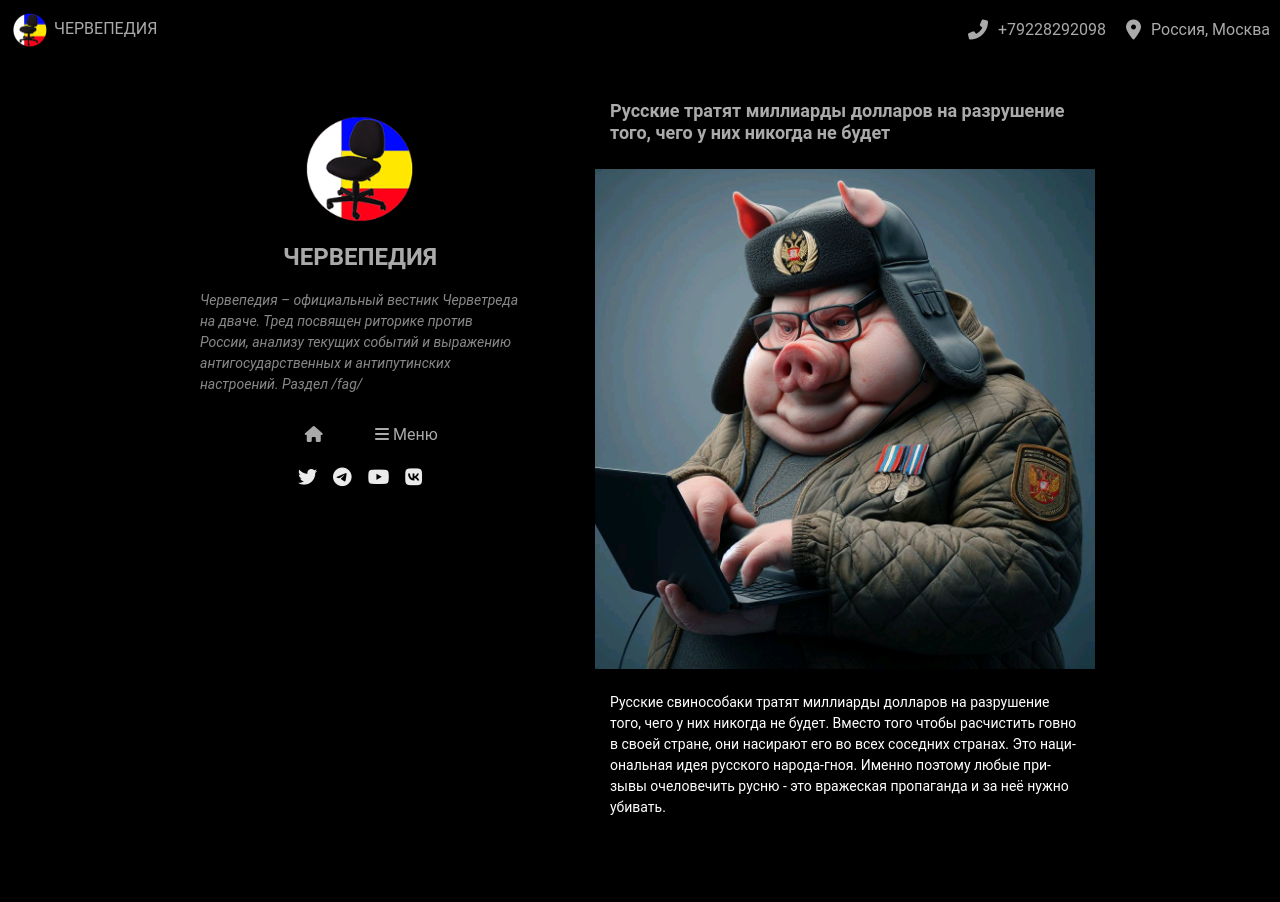
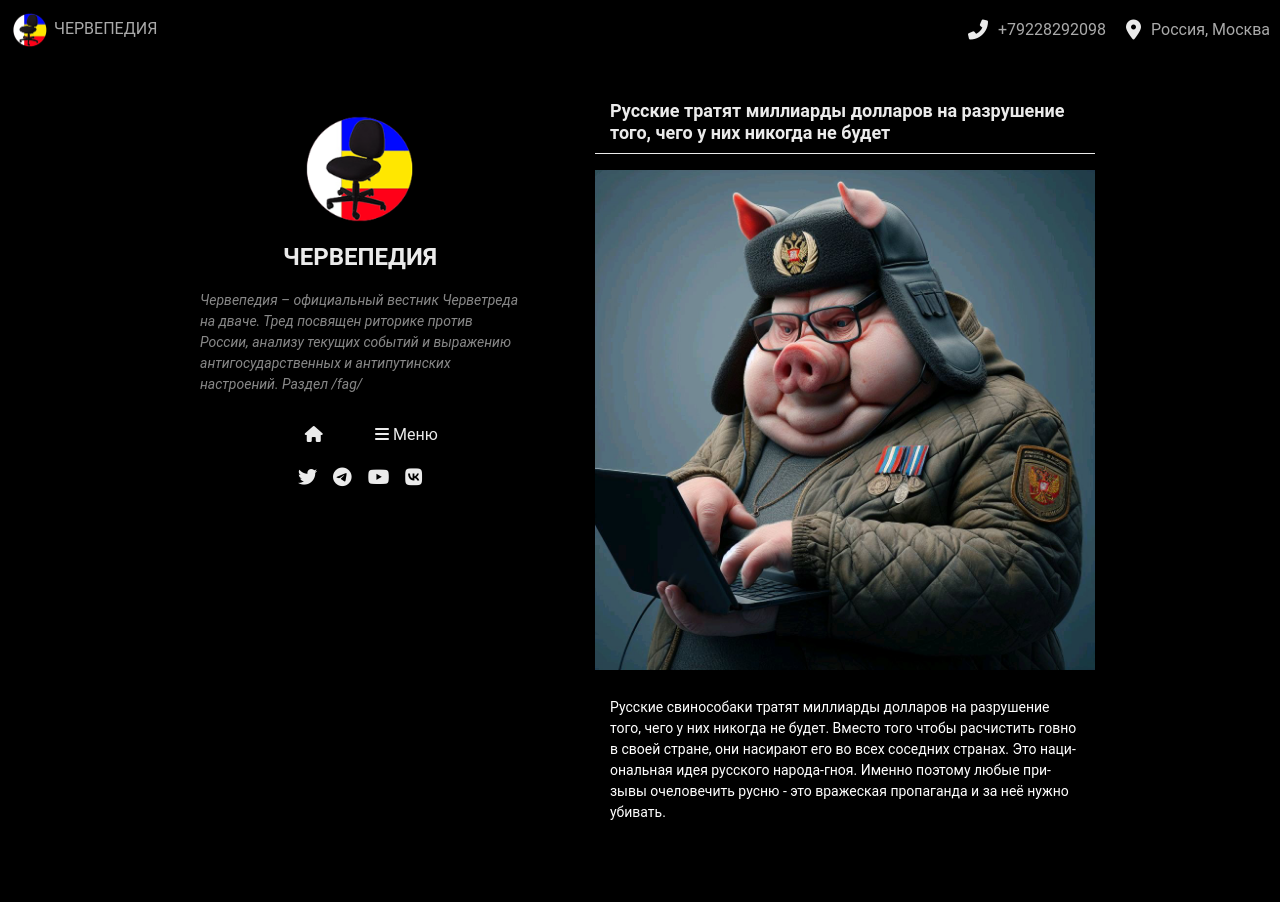
Before and after one commit to chervepedia/chervepedia.github.io, a Jekyll site: the page built from _posts/2023-10-10-черветред-против-россии-14.md, in a window 1280 px wide. Built offline with Jekyll 4.4.1, drawn with Linux system fonts in a browser that asks for light colours; a script that is not in the unit is left out; comment, search, counter and statistics services are not loaded.

Commit message:
Update style.css

```diff
--- a/assets/css/style.css
+++ b/assets/css/style.css
@@ -1,5 +1,3 @@
-Что нужно сделать чтобы блок с текстом поста отступал сверху от картинки на 8 пикселей
-
 
 :root {
     --main-color: #EBEBEB; /* Светло-розовый цвет */
@@ -223,7 +221,7 @@
 }
 
 .post-title {
-    font-size: 18px;
+    font-size: 16px;
     font-weight: bold;
     color: var(--main-color);
     margin: 0;
@@ -241,7 +239,7 @@
     justify-content: center;
     align-items: center; /* Центрирование изображения по вертикали */
     background: transparent;
-    margin-bottom: 8px;
+    margin-bottom: 12px;
 }
 
 /* Стили для изображения поста */
@@ -251,7 +249,7 @@
     width: auto; /* Автоматическая ширина, сохраняет пропорции */
     height: auto; /* Автоматическая высота, сохраняет пропорции */
     object-fit: contain; /* Сохраняет пропорции изображения и не обрезает его */
-    border-radius: 8px; /* Закругление углов изображения */
+    border-radius: 4px; /* Закругление углов изображения */
     box-shadow: 0 0 10px rgba(255, 255, 255, 0.5); /* Неоновое свечение */
 }
 
```
